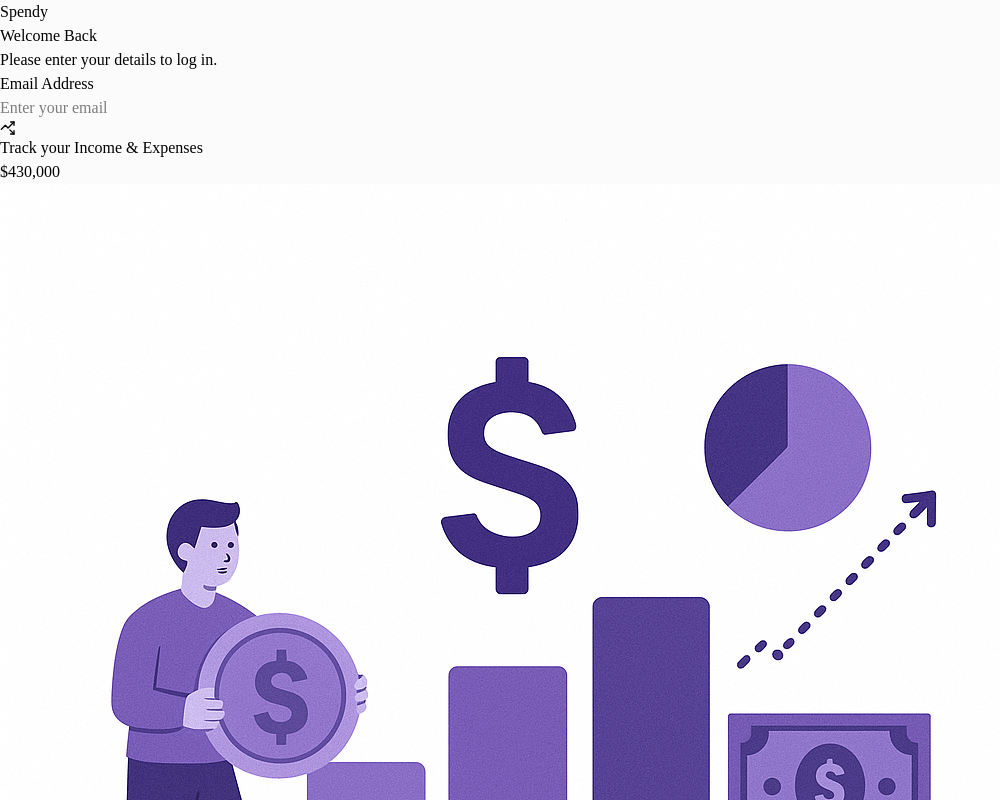
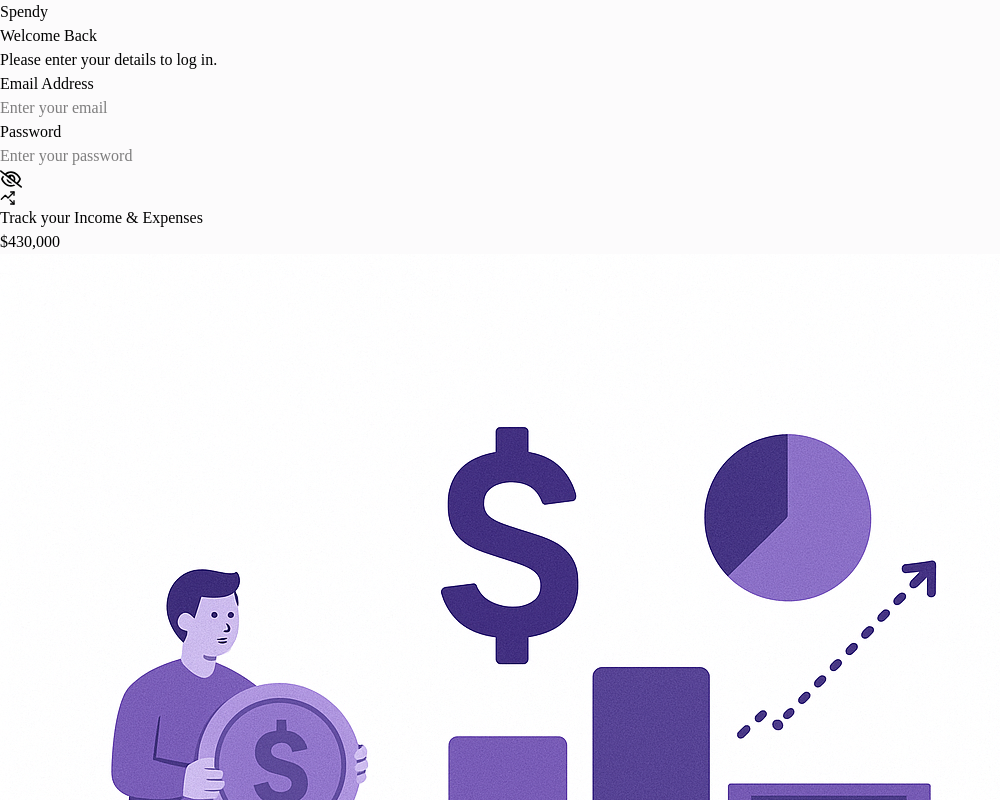
Before and after one commit to kanishkadz/spendy, a React (Vite) app in the folder frontend/: page /login in a window 1280 px wide. Shown: the top 800 px of the page, without its empty margins (0-1000 px from the left). Built offline with nearby package versions, Linux system fonts and the light colour scheme.

Commit message:
Update Login.jsx

```diff
--- a/frontend/src/pages/Auth/Login.jsx
+++ b/frontend/src/pages/Auth/Login.jsx
@@ -19,6 +19,7 @@ const Login = () => {
 
         <form onSubmit={handleLogin}>
           <Input value={email} onChange = {({ target }) => setEmail(target.value)} label="Email Address" placeholder="Enter your email" type="text" />
+          <Input value={password} onChange = {({ target }) => setPassword(target.value)} label="Password" placeholder="Enter your password" type="password" />
         </form>
       </div>
     </AuthLayout>
```
